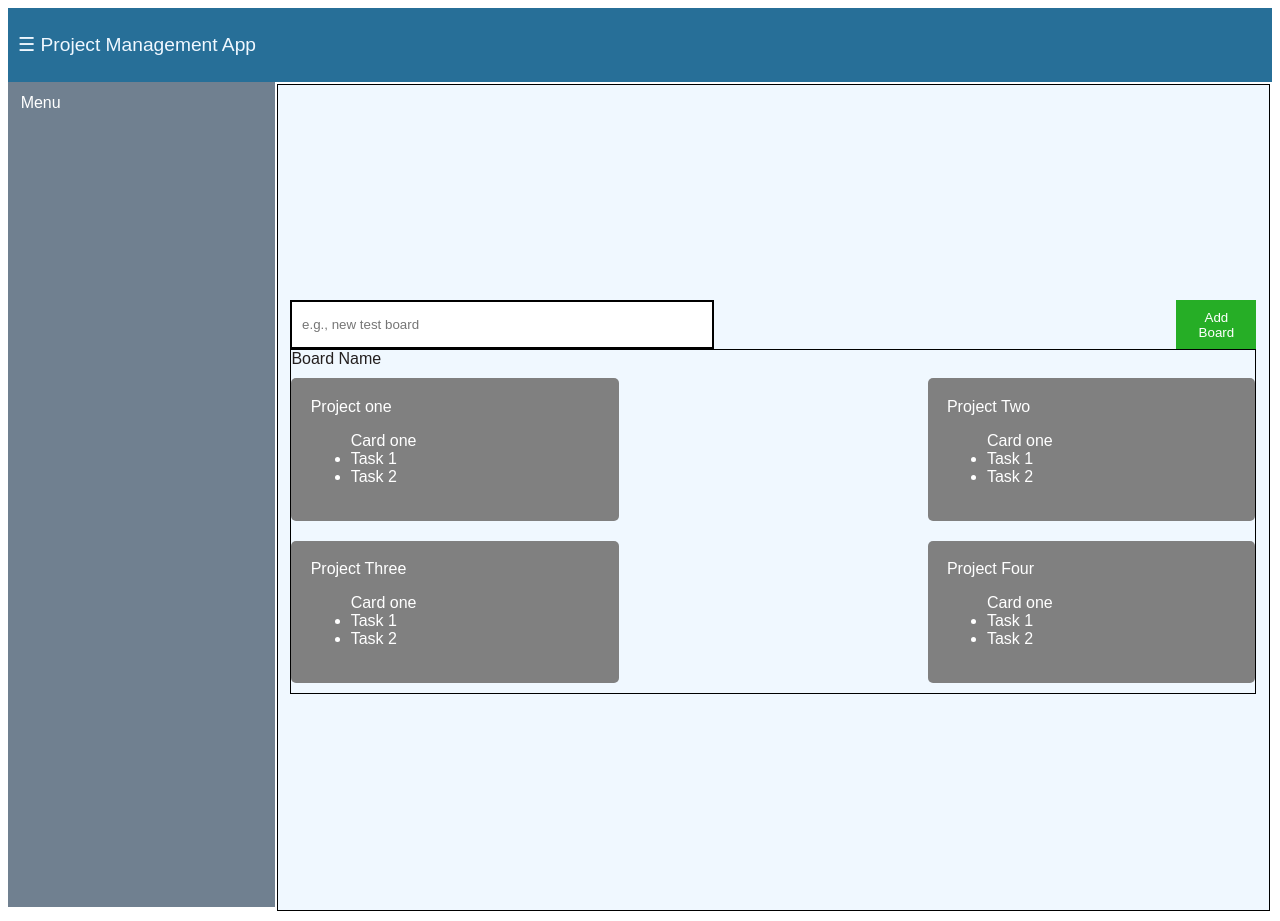
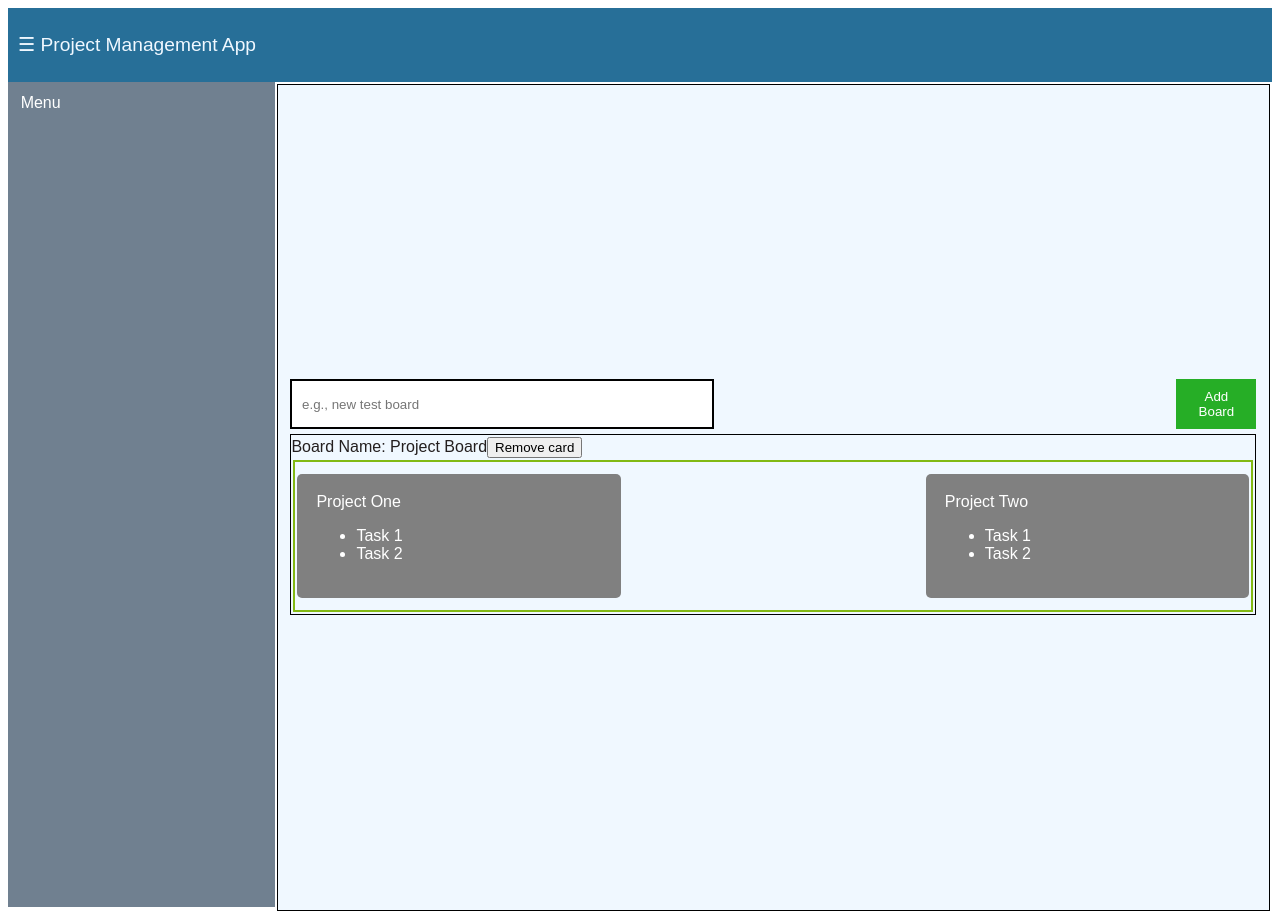
Before and after one commit to sagarsharma21/proj-mgmt-app, a plain HTML site: page index.html in a window 1280 px wide. Drawn offline with Linux system fonts and the light colour scheme.

Commit message:
Add functionality to add or remove project-cards

```diff
--- a/index.html
+++ b/index.html
@@ -27,11 +27,21 @@
 
                 </div>
             </div>
-            <section>
-                <div>Board Name</div>
-                <div class="project-block">
+            <section class="board-block" style="margin-top: 5px; padding-top: 2px;">
+                <div>Board Name: Project Board<button onclick="removeCards()">Remove card</button></div>
+                <div class="project-block" id="projectList" style="border: 2px solid rgb(130, 185, 20); margin :2px; padding: 2px;">
 
-                    <div class="project-card">
+                    </div>
+            </section>
+
+
+        </div>
+    </div>
+    <script src="index.js"></script>
+</body>
+</html>
+
+<!-- <div class="project-card">
                         <span>Project one</span>
                         <ul>Card one
                             <li>Task 1</li>
@@ -46,34 +56,4 @@
                             <li>Task 1</li>
                             <li>Task 2</li>
                         </ul>
-                    </div>
-
-                    <div class="project-card">
-                        <span>Project Three</span>
-                        <ul>Card one
-                            <li>Task 1</li>
-                            <li>Task 2</li>
-                        </ul>
-                    </div>
-
-                    <div class="project-card">
-                        <span>Project Four</span>
-                        <ul>Card one
-                            <li>Task 1</li>
-                            <li>Task 2</li>
-                        </ul>
-                    </div>
-
-                </div>
-                </div>
-
-
-
-            </section>
-
-
-        </div>
-    </div>
-    <script src="index.js"></script>
-</body>
-</html>
+                    </div> HTML Code for adding project cards -->
--- a/index.js
+++ b/index.js
@@ -1,5 +1,4 @@
 function toggleMenu() {
-
     var toggleSwitch = document.getElementsByClassName('menu')[0];
 
     if(toggleSwitch.style.display == ''){
@@ -9,3 +8,48 @@ else{
         toggleSwitch.style.display = '';
     }
 }
+
+var projectListObject = [
+  {
+    name: "Project One"
+  },
+  {
+    name: "Project Two",
+  }
+];
+
+showProjects();
+
+function showProjects() {
+
+    projectListObject.forEach(function (value, index) {
+        console.log(value);
+        var template =
+        '<div class="project-card">'+
+            value.name+
+            '<ul>'+
+                '<li>Task 1</li>'+
+                '<li>Task 2</li>'+
+            '</ul>'+
+        '</div>';
+        document.getElementById('projectList').innerHTML += template;
+        });
+    }
+
+
+    function removeCards()  {
+        document.getElementById('projectList').innerHTML='none';
+    }
+
+// function showProject() {
+
+//     var template =
+//     '<div class="project-card">'+
+//         ' <span>Added dynamically</span>'+
+//         '<ul>'+
+//             '<li>Task 1</li>'+
+//             '<li>Task 2</li>'+
+//         '</ul>'+
+//     '</div>';
+//     document.getElementById('projectList').innerHTML += template;
+// }
```
Lines whose indentation alone changed are shown as unchanged.
